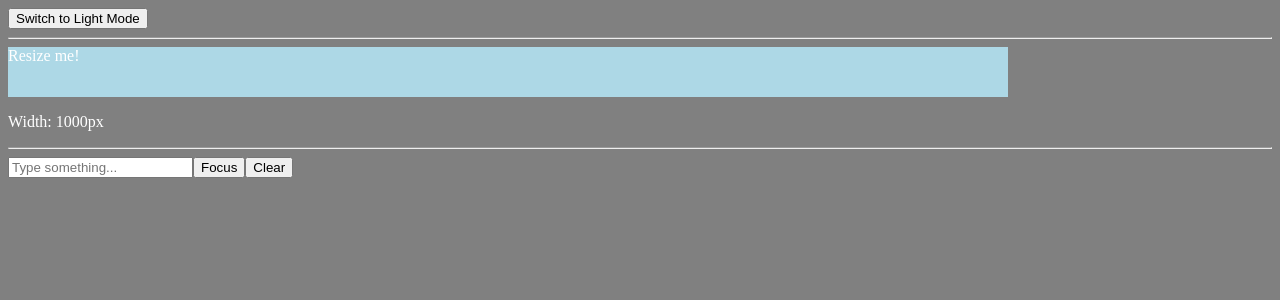
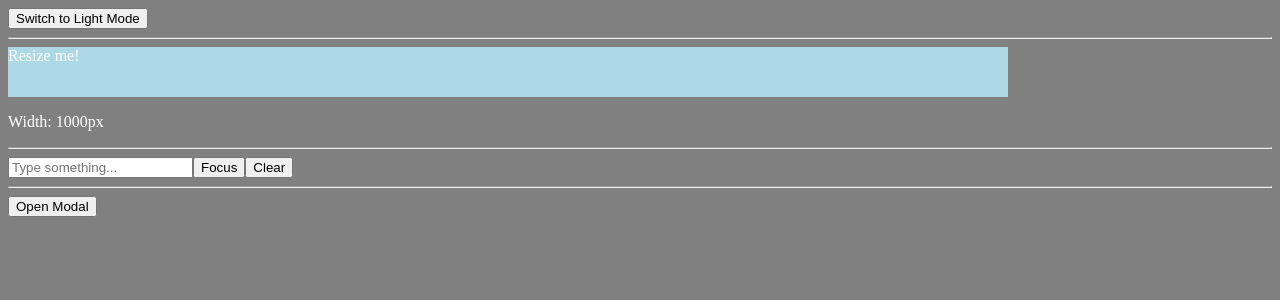
Before and after one commit to Anusuya-SK/React-Projects, a React (Create React App) app in the folder react_hooks/: page / in a window 1280 px wide. Shown: the top 300 px of the page. Built offline with nearby package versions, Linux system fonts and the light colour scheme.

Commit message:
useImperative hook modal

```diff
--- a/react_hooks/src/App.js
+++ b/react_hooks/src/App.js
@@ -9,6 +9,7 @@ import UseReducerHook from './components/UseReducerHook';
 import ReducerFormState from './components/ReducerFormState';
 import UseLayoutEffectHook from './components/UseLayoutEffectHook';
 import UseImperativeHandle from './components/UseImperativeHandle';
+import UseImperativeModal from './components/UseImperativeModal';
 
 function App() {
   const[theme, setTheme] = useState('dark');
@@ -43,6 +44,8 @@ function App() {
         <UseLayoutEffectHook />
         <hr />
         <UseImperativeHandle />
+        <hr />
+        <UseImperativeModal />
       </ThemeContext.Provider>
     </div>
   );
--- /dev/null
+++ b/react_hooks/src/components/UseImperativeModal.js
@@ -0,0 +1,33 @@
+import React, { useState, forwardRef, useImperativeHandle, useRef } from 'react'
+
+const Modal = forwardRef((props, ref) => {
+  const [isOpen, setIsOpen] = useState(false);
+
+  // Expose methods to parent
+  useImperativeHandle(ref, () => ({
+    open: () => setIsOpen(true),
+    close: () => setIsOpen(false)
+  }));
+
+  if (!isOpen) return null;
+
+  return (
+    <div style={{ background: "lightgray", padding: "20px" }}>
+      <p>This is a modal</p>
+      <button onClick={() => setIsOpen(false)}>Close</button>
+    </div>
+  );
+});
+
+function UseImperativeModal() {
+    const modalRef = useRef();
+
+  return (
+    <div>
+        <button onClick={() => modalRef.current.open()}>Open Modal</button>
+        <Modal ref={modalRef} />
+    </div>
+  )
+}
+
+export default UseImperativeModal
```
